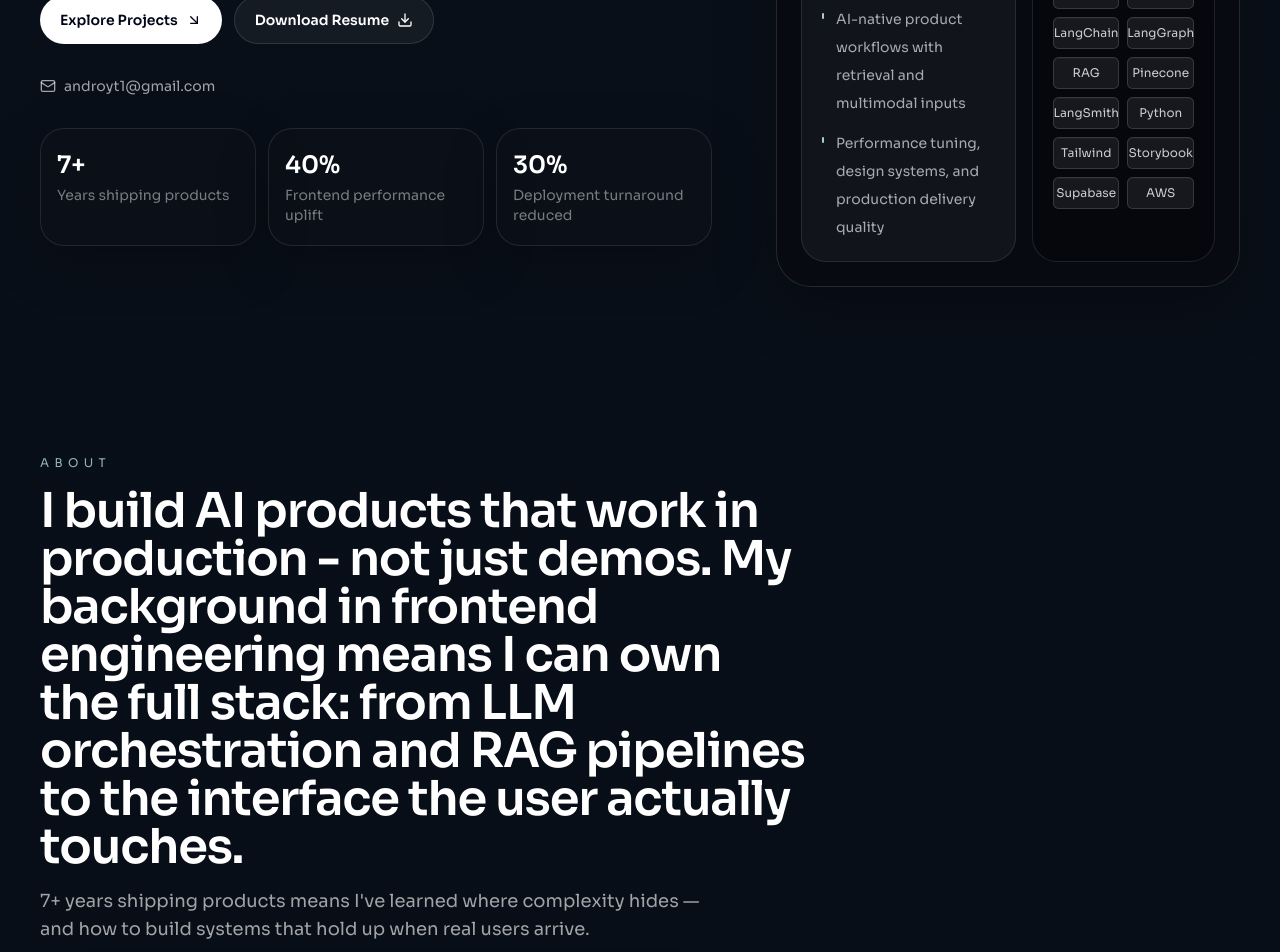
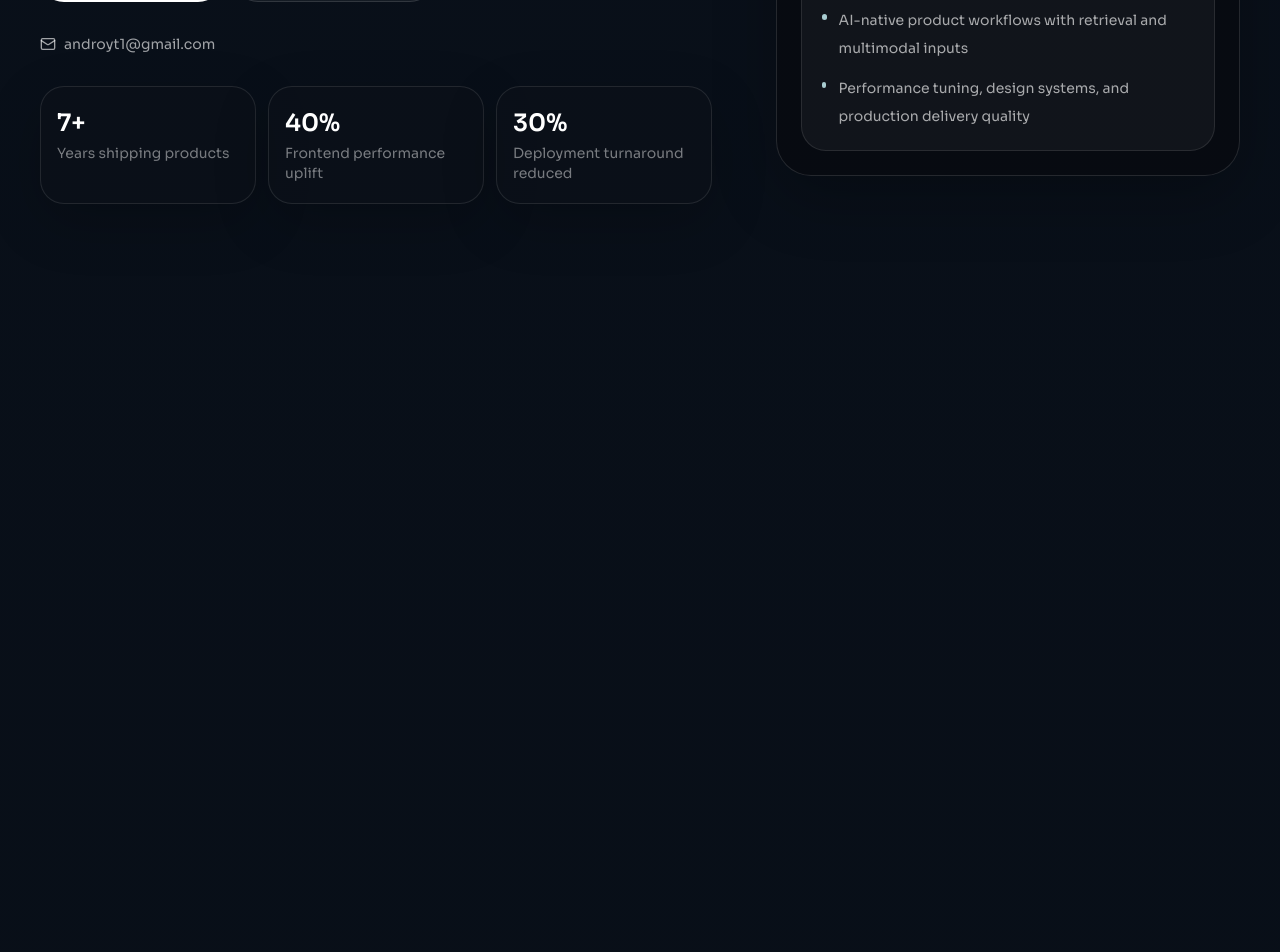
Before and after one commit to androyt1/portfolio, a React (Vite) app: page / in a window 1280 px wide. Shown: the part 920-1872 px from the top of the page. Built offline with nearby package versions, Linux system fonts and the light colour scheme; a web font is replaced by a local one.

Commit message:
Move core stack into horizontal scroll section

```diff
--- a/src/app/App.tsx
+++ b/src/app/App.tsx
@@ -13,6 +13,7 @@ import {
 import { useLenis } from '@/hooks/use-lenis';
 import { AboutSection } from '@/sections/AboutSection';
 import { ContactSection } from '@/sections/ContactSection';
+import { CoreStackSection } from '@/sections/CoreStackSection';
 import { ExperienceSection } from '@/sections/ExperienceSection';
 import { HeroSection } from '@/sections/HeroSection';
 import { ProjectsSection } from '@/sections/ProjectsSection';
@@ -98,6 +99,7 @@ export function App() {
 
         <main className="relative">
           <HeroSection />
+          <CoreStackSection />
           <AboutSection />
           <SkillsSection />
           <ProjectsSection />
--- a/src/data/portfolio.ts
+++ b/src/data/portfolio.ts
@@ -63,6 +63,79 @@ export const aboutHighlights = [
     title: 'Measured delivery impact',
     copy:
       'Track record of improving application performance by 40 percent, reducing deployment time by 30 percent, and mentoring teams toward cleaner delivery habits.',
+  },
+] as const;
+
+export const coreStack = [
+  {
+    eyebrow: 'UI Systems',
+    label: 'React',
+    summary: 'Component architecture for complex, high-velocity product surfaces.',
+  },
+  {
+    eyebrow: 'Typed Frontend',
+    label: 'TypeScript',
+    summary: 'Safer application structure, contracts, and long-term maintainability.',
+  },
+  {
+    eyebrow: 'App Router',
+    label: 'Next.js',
+    summary: 'Hybrid rendering, server boundaries, and product-grade delivery patterns.',
+  },
+  {
+    eyebrow: 'Model APIs',
+    label: 'OpenAI',
+    summary: 'LLM features, assistants, and product UX shaped around real model behavior.',
+  },
+  {
+    eyebrow: 'Orchestration',
+    label: 'LangChain',
+    summary: 'Retrieval pipelines, tool wiring, and composable AI workflows.',
+  },
+  {
+    eyebrow: 'Agents',
+    label: 'LangGraph',
+    summary: 'Stateful agent flows built for multi-step reasoning and action.',
+  },
+  {
+    eyebrow: 'Retrieval',
+    label: 'RAG',
+    summary: 'Grounded answer systems designed for production trust and context quality.',
+  },
+  {
+    eyebrow: 'Vector Search',
+    label: 'Pinecone',
+    summary: 'Fast semantic retrieval and memory layers for AI-native product features.',
+  },
+  {
+    eyebrow: 'Tracing',
+    label: 'LangSmith',
+    summary: 'Evaluation, debugging, and observability for LLM workflows in production.',
+  },
+  {
+    eyebrow: 'Runtime',
+    label: 'Python',
+    summary: 'Backend automation, orchestration services, and AI-focused service layers.',
+  },
+  {
+    eyebrow: 'Styling',
+    label: 'Tailwind',
+    summary: 'Fast visual systems with consistent spacing, polish, and control.',
+  },
+  {
+    eyebrow: 'Components',
+    label: 'Storybook',
+    summary: 'Shared UI primitives, documentation, and interface testing discipline.',
+  },
+  {
+    eyebrow: 'Data Layer',
+    label: 'Supabase',
+    summary: 'Realtime data, auth, and operational speed for product teams.',
+  },
+  {
+    eyebrow: 'Infrastructure',
+    label: 'AWS',
+    summary: 'Deployment, scaling, and cloud primitives behind reliable product delivery.',
   },
 ] as const;
 
--- /dev/null
+++ b/src/sections/CoreStackSection.tsx
@@ -0,0 +1,167 @@
+import { motion, useScroll, useTransform } from 'framer-motion';
+import { useEffect, useRef, useState } from 'react';
+
+import { Container } from '@/components/layout/Container';
+import { SectionShell } from '@/components/layout/SectionShell';
+import { SectionHeading } from '@/components/ui/SectionHeading';
+import { coreStack } from '@/data/portfolio';
+import { useDeviceProfile } from '@/hooks/use-device-profile';
+
+interface StackCardProps {
+  eyebrow: string;
+  label: string;
+  summary: string;
+}
+
+function StackCard({
+  eyebrow,
+  label,
+  summary,
+}: StackCardProps) {
+  return (
+    <article className="surface-strong relative flex min-h-[14rem] w-[15.5rem] shrink-0 flex-col justify-between overflow-hidden rounded-[1.9rem] p-6 sm:w-[16.25rem] lg:w-[17.5rem]">
+      <div className="absolute inset-0 bg-[linear-gradient(180deg,rgba(255,255,255,0.03),transparent_55%)]" />
+      <div className="absolute right-4 top-4 h-20 w-20 rounded-full bg-cyan-100/10 blur-3xl" />
+
+      <div className="relative">
+        <p className="text-[11px] uppercase tracking-[0.34em] text-cyan-100/74">
+          {eyebrow}
+        </p>
+        <h3 className="mt-5 text-[1.95rem] font-semibold tracking-tight text-white">
+          {label}
+        </h3>
+        <p className="mt-4 max-w-[15rem] text-sm leading-7 text-white/62">
+          {summary}
+        </p>
+      </div>
+
+      <div className="relative mt-8 flex items-center gap-3">
+        <span className="h-px flex-1 bg-gradient-to-r from-cyan-100/45 to-transparent" />
+        <span className="text-[10px] uppercase tracking-[0.3em] text-white/38">
+          Stack
+        </span>
+      </div>
+    </article>
+  );
+}
+
+export function CoreStackSection() {
+  const { allowViewportMotion, coarsePointer, lowPower, smallViewport } =
+    useDeviceProfile();
+  const enablePinnedScroll =
+    allowViewportMotion && !coarsePointer && !lowPower && !smallViewport;
+  const sectionRef = useRef<HTMLElement | null>(null);
+  const viewportRef = useRef<HTMLDivElement | null>(null);
+  const trackRef = useRef<HTMLDivElement | null>(null);
+  const [scrollDistance, setScrollDistance] = useState(0);
+  const [sectionHeight, setSectionHeight] = useState(0);
+  const { scrollYProgress } = useScroll({
+    offset: ['start start', 'end end'],
+    target: sectionRef,
+  });
+  const trackX = useTransform(scrollYProgress, (value) => -scrollDistance * value);
+
+  useEffect(() => {
+    if (!enablePinnedScroll) {
+      setScrollDistance(0);
+      setSectionHeight(0);
+      return;
+    }
+
+    const measure = () => {
+      const viewportWidth = viewportRef.current?.clientWidth ?? 0;
+      const trackWidth = trackRef.current?.scrollWidth ?? 0;
+      const nextScrollDistance = Math.max(trackWidth - viewportWidth, 0);
+      const viewportHeight = window.innerHeight;
+
+      setScrollDistance(nextScrollDistance);
+      setSectionHeight(
+        Math.max(viewportHeight * 1.7, nextScrollDistance + viewportHeight * 1.05),
+      );
+    };
+
+    measure();
+
+    const observer = new ResizeObserver(measure);
+    if (viewportRef.current) {
+      observer.observe(viewportRef.current);
+    }
+    if (trackRef.current) {
+      observer.observe(trackRef.current);
+    }
+
+    window.addEventListener('resize', measure, { passive: true });
+
+    return () => {
+      observer.disconnect();
+      window.removeEventListener('resize', measure);
+    };
+  }, [enablePinnedScroll]);
+
+  if (!enablePinnedScroll) {
+    return (
+      <SectionShell className="pt-6 sm:pt-8">
+        <Container className="space-y-8">
+          <SectionHeading
+            description="The stack sits here as a dedicated product layer instead of crowding the hero. On smaller or constrained devices, it falls back to a simpler horizontal rail."
+            eyebrow="Core Stack"
+            title="The tools behind the work, from interface systems to AI orchestration."
+          />
+
+          <div className="overflow-x-auto pb-2 [scrollbar-width:none] [&::-webkit-scrollbar]:hidden">
+            <div className="flex w-max gap-3 pr-5">
+              {coreStack.map((item) => (
+                <StackCard
+                  eyebrow={item.eyebrow}
+                  key={item.label}
+                  label={item.label}
+                  summary={item.summary}
+                />
+              ))}
+            </div>
+          </div>
+        </Container>
+      </SectionShell>
+    );
+  }
+
+  return (
+    <section
+      className="relative"
+      ref={sectionRef}
+      style={sectionHeight ? { height: sectionHeight } : undefined}
+    >
+      <div className="sticky top-24 overflow-hidden py-10 sm:top-28 sm:py-12">
+        <Container className="space-y-8">
+          <SectionHeading
+            description="Scroll vertically and the stack moves across like a product rail, so the tooling reads as part of the story instead of a cramped badge list."
+            eyebrow="Core Stack"
+            title="The tools behind the work, from interface systems to AI orchestration."
+          />
+
+          <div className="overflow-hidden" ref={viewportRef}>
+            <motion.div
+              className="flex gap-4 pr-[24vw] will-change-transform"
+              ref={trackRef}
+              style={{ x: trackX }}
+            >
+              {coreStack.map((item) => (
+                <StackCard
+                  eyebrow={item.eyebrow}
+                  key={item.label}
+                  label={item.label}
+                  summary={item.summary}
+                />
+              ))}
+            </motion.div>
+          </div>
+
+          <div className="flex items-center justify-between gap-4 text-[10px] uppercase tracking-[0.32em] text-white/34">
+            <span>Frontend + AI stack</span>
+            <span>Scroll to move across</span>
+          </div>
+        </Container>
+      </div>
+    </section>
+  );
+}
--- a/src/sections/HeroSection.tsx
+++ b/src/sections/HeroSection.tsx
@@ -1,61 +1,140 @@
-import { motion } from 'framer-motion';
-import { ArrowDownRight, Download, Mail, MapPin, Sparkles } from 'lucide-react';
+import { motion } from "framer-motion";
+import { ArrowDownRight, Download, Mail, MapPin, Sparkles } from "lucide-react";
 
-import { Container } from '@/components/layout/Container';
-import { MagneticButton } from '@/components/ui/MagneticButton';
-import { siteContent } from '@/data/portfolio';
-import { useDeviceProfile } from '@/hooks/use-device-profile';
-
-const heroStack = [
-  'React',
-  'TypeScript',
-  'Next.js',
-  'OpenAI',
-  'LangChain',
-  'LangGraph',
-  'RAG',
-  'Pinecone',
-  'LangSmith',
-  'Python',
-  'Tailwind',
-  'Storybook',
-  'Supabase',
-  'AWS',
-] as const;
+import { Container } from "@/components/layout/Container";
+import { MagneticButton } from "@/components/ui/MagneticButton";
+import { siteContent } from "@/data/portfolio";
+import { useDeviceProfile } from "@/hooks/use-device-profile";
 
 const focusPoints = [
-  'Enterprise-grade frontend architecture',
-  'AI-native product workflows with retrieval and multimodal inputs',
-  'Performance tuning, design systems, and production delivery quality',
+  "Enterprise-grade frontend architecture",
+  "AI-native product workflows with retrieval and multimodal inputs",
+  "Performance tuning, design systems, and production delivery quality",
 ] as const;
 
 const heroParticles = [
-  { delay: 0, driftX: 28, driftY: -22, duration: 16, left: '7%', opacity: 0.7, size: 7, top: '16%' },
-  { delay: 0.8, driftX: -24, driftY: 20, duration: 18, left: '18%', opacity: 0.58, size: 5, top: '31%' },
-  { delay: 1.1, driftX: 22, driftY: -16, duration: 14, left: '28%', opacity: 0.5, size: 4, top: '12%' },
-  { delay: 0.3, driftX: -32, driftY: 18, duration: 19, left: '42%', opacity: 0.6, size: 6, top: '24%' },
-  { delay: 1.5, driftX: 20, driftY: -14, duration: 15, left: '56%', opacity: 0.52, size: 4, top: '10%' },
-  { delay: 0.4, driftX: -20, driftY: 18, duration: 17, left: '64%', opacity: 0.66, size: 7, top: '28%' },
-  { delay: 0.9, driftX: 24, driftY: -18, duration: 20, left: '76%', opacity: 0.55, size: 5, top: '18%' },
-  { delay: 1.2, driftX: -18, driftY: 22, duration: 16, left: '84%', opacity: 0.48, size: 4, top: '36%' },
+  {
+    delay: 0,
+    driftX: 28,
+    driftY: -22,
+    duration: 16,
+    left: "7%",
+    opacity: 0.7,
+    size: 7,
+    top: "16%",
+  },
+  {
+    delay: 0.8,
+    driftX: -24,
+    driftY: 20,
+    duration: 18,
+    left: "18%",
+    opacity: 0.58,
+    size: 5,
+    top: "31%",
+  },
+  {
+    delay: 1.1,
+    driftX: 22,
+    driftY: -16,
+    duration: 14,
+    left: "28%",
+    opacity: 0.5,
+    size: 4,
+    top: "12%",
+  },
+  {
+    delay: 0.3,
+    driftX: -32,
+    driftY: 18,
+    duration: 19,
+    left: "42%",
+    opacity: 0.6,
+    size: 6,
+    top: "24%",
+  },
+  {
+    delay: 1.5,
+    driftX: 20,
+    driftY: -14,
+    duration: 15,
+    left: "56%",
+    opacity: 0.52,
+    size: 4,
+    top: "10%",
+  },
+  {
+    delay: 0.4,
+    driftX: -20,
+    driftY: 18,
+    duration: 17,
+    left: "64%",
+    opacity: 0.66,
+    size: 7,
+    top: "28%",
+  },
+  {
+    delay: 0.9,
+    driftX: 24,
+    driftY: -18,
+    duration: 20,
+    left: "76%",
+    opacity: 0.55,
+    size: 5,
+    top: "18%",
+  },
+  {
+    delay: 1.2,
+    driftX: -18,
+    driftY: 22,
+    duration: 16,
+    left: "84%",
+    opacity: 0.48,
+    size: 4,
+    top: "36%",
+  },
 ] as const;
 
 const heroTrails = [
-  { delay: 0, duration: 20, left: '14%', rotation: -8, top: '20%', width: '12rem' },
-  { delay: 0.7, duration: 24, left: '48%', rotation: 6, top: '12%', width: '10rem' },
-  { delay: 1.2, duration: 18, left: '68%', rotation: -5, top: '30%', width: '9rem' },
+  {
+    delay: 0,
+    duration: 20,
+    left: "14%",
+    rotation: -8,
+    top: "20%",
+    width: "12rem",
+  },
+  {
+    delay: 0.7,
+    duration: 24,
+    left: "48%",
+    rotation: 6,
+    top: "12%",
+    width: "10rem",
+  },
+  {
+    delay: 1.2,
+    duration: 18,
+    left: "68%",
+    rotation: -5,
+    top: "30%",
+    width: "9rem",
+  },
 ] as const;
 
 export function HeroSection() {
   const { allowHeroMotion } = useDeviceProfile();
-  const headlineSegments = siteContent.headline.split('. ').filter(Boolean);
-  const headlinePrimary = headlineSegments.at(0)?.replace(/\.$/, '') ?? siteContent.headline;
-  const headlineSecondary = headlineSegments
-    .slice(1)
-    .join('. ')
-    .trim();
+  const headlineSegments = siteContent.headline.split(". ").filter(Boolean);
+  const headlinePrimary =
+    headlineSegments.at(0)?.replace(/\.$/, "") ?? siteContent.headline;
+  const headlineSecondary = headlineSegments.slice(1).join(". ").trim();
   const ease = [0.22, 1, 0.36, 1] as const;
-  const particleMotion = (delay: number, duration: number, driftX: number, driftY: number) =>
+  const particleMotion = (
+    delay: number,
+    duration: number,
+    driftX: number,
+    driftY: number,
+  ) =>
     allowHeroMotion
       ? {
           animate: {
@@ -67,7 +146,7 @@ export function HeroSection() {
           transition: {
             delay,
             duration,
-            ease: 'easeInOut' as const,
+            ease: "easeInOut" as const,
             repeat: Number.POSITIVE_INFINITY,
           },
         }
@@ -82,7 +161,7 @@ export function HeroSection() {
         },
         transition: {
           duration: 15,
-          ease: 'easeInOut' as const,
+          ease: "easeInOut" as const,
           repeat: Number.POSITIVE_INFINITY,
         },
       }
@@ -97,7 +176,7 @@ export function HeroSection() {
         },
         transition: {
           duration: 18,
-          ease: 'easeInOut' as const,
+          ease: "easeInOut" as const,
           repeat: Number.POSITIVE_INFINITY,
         },
       }
@@ -110,7 +189,7 @@ export function HeroSection() {
         },
         transition: {
           duration: 12,
-          ease: 'easeInOut' as const,
+          ease: "easeInOut" as const,
           repeat: Number.POSITIVE_INFINITY,
         },
       }
@@ -132,7 +211,10 @@ export function HeroSection() {
     : {};
 
   return (
-    <section className="relative overflow-hidden pt-24 sm:pt-28 lg:pt-32" id="top">
+    <section
+      className="relative overflow-hidden pt-24 sm:pt-28 lg:pt-32"
+      id="top"
+    >
       <div className="pointer-events-none absolute inset-0">
         <div className="absolute inset-x-0 top-0 h-[34rem] bg-[radial-gradient(circle_at_50%_0%,rgba(130,190,255,0.18),transparent_46%)]" />
         <motion.div
@@ -167,7 +249,7 @@ export function HeroSection() {
                   ? {
                       delay: trail.delay,
                       duration: trail.duration,
-                      ease: 'easeInOut',
+                      ease: "easeInOut",
                       repeat: Number.POSITIVE_INFINITY,
                     }
                   : undefined
@@ -211,12 +293,20 @@ export function HeroSection() {
         />
         <motion.div
           className="absolute left-[8%] top-[14%] hidden h-56 w-56 rounded-full border border-cyan-100/[0.08] lg:block"
-          animate={allowHeroMotion ? { opacity: [0.12, 0.28, 0.12], rotate: [0, 12, 0], scale: [1, 1.03, 1] } : undefined}
+          animate={
+            allowHeroMotion
+              ? {
+                  opacity: [0.12, 0.28, 0.12],
+                  rotate: [0, 12, 0],
+                  scale: [1, 1.03, 1],
+                }
+              : undefined
+          }
           transition={
             allowHeroMotion
               ? {
                   duration: 24,
-                  ease: 'easeInOut',
+                  ease: "easeInOut",
                   repeat: Number.POSITIVE_INFINITY,
                 }
               : undefined
@@ -272,7 +362,10 @@ export function HeroSection() {
             className="flex flex-col gap-3 sm:flex-row"
             {...fadeUp(0.24)}
           >
-            <MagneticButton href="#projects" icon={<ArrowDownRight className="h-4 w-4" />}>
+            <MagneticButton
+              href="#projects"
+              icon={<ArrowDownRight className="h-4 w-4" />}
+            >
               Explore Projects
             </MagneticButton>
             <MagneticButton
@@ -294,13 +387,15 @@ export function HeroSection() {
             {siteContent.email}
           </motion.a>
 
-          <motion.div
-            className="grid gap-3 sm:grid-cols-3"
-            {...fadeUp(0.34)}
+          <motion.div className="grid gap-3 sm:grid-cols-3" {...fadeUp(0.34)}>
+            {siteContent.heroStats.map((stat) => (
+              <div
+                className="surface rounded-[1.5rem] px-4 py-5"
+                key={stat.label}
               >
-            {siteContent.heroStats.map((stat) => (
-              <div className="surface rounded-[1.5rem] px-4 py-5" key={stat.label}>
-                <p className="text-2xl font-semibold text-white">{stat.value}</p>
+                <p className="text-2xl font-semibold text-white">
+                  {stat.value}
+                </p>
                 <p className="mt-1 text-sm text-white/45">{stat.label}</p>
               </div>
             ))}
@@ -341,8 +436,8 @@ export function HeroSection() {
               </h2>
               <p className="mt-3 max-w-md text-sm leading-7 text-white/70">
                 AI engineer focused on production-ready RAG systems, agentic
-                workflows, and frontend experiences that make complex model behavior
-                feel clear and fast to use.
+                workflows, and frontend experiences that make complex model
+                behavior feel clear and fast to use.
               </p>
               <div className="mt-4 inline-flex items-center rounded-full border border-white/10 bg-white/[0.05] px-3 py-2 text-[11px] uppercase tracking-[0.32em] text-white/52">
                 AI systems + product polish
@@ -350,8 +445,7 @@ export function HeroSection() {
             </div>
           </div>
 
-          <div className="grid gap-4 border-t border-white/8 p-5 sm:p-6">
-            <div className="grid gap-4 xl:grid-cols-[minmax(0,1.08fr)_minmax(0,0.92fr)]">
+          <div className="border-t border-white/8 p-5 sm:p-6">
             <div className="rounded-[1.55rem] border border-white/10 bg-white/[0.045] p-5">
               <p className="text-xs uppercase tracking-[0.35em] text-white/38">
                 Current focus
@@ -365,23 +459,6 @@ export function HeroSection() {
                 ))}
               </ul>
             </div>
-
-              <div className="rounded-[1.55rem] border border-white/10 bg-black/22 p-5">
-                <p className="text-xs uppercase tracking-[0.35em] text-white/38">
-                  Core stack
-                </p>
-                <div className="mt-4 grid grid-cols-2 gap-2">
-                  {heroStack.map((item) => (
-                    <span
-                      className="flex min-h-8 items-center justify-center rounded-[0.35rem] border border-white/14 bg-white/[0.07] px-2 py-1.5 text-center text-[11px] leading-none text-white/78 shadow-[inset_0_1px_0_rgba(255,255,255,0.04)] whitespace-nowrap sm:px-2.5 sm:py-1.5 sm:text-xs"
-                      key={item}
-                    >
-                      {item}
-                    </span>
-                  ))}
-                </div>
-              </div>
-            </div>
           </div>
         </motion.div>
       </Container>
```
Lines whose indentation alone changed are shown as unchanged.
